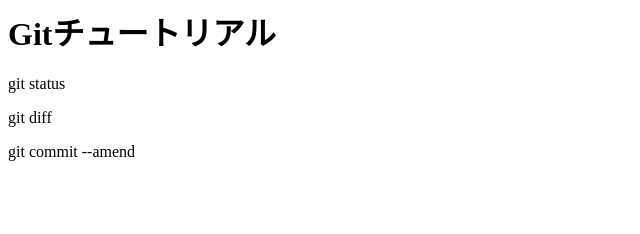
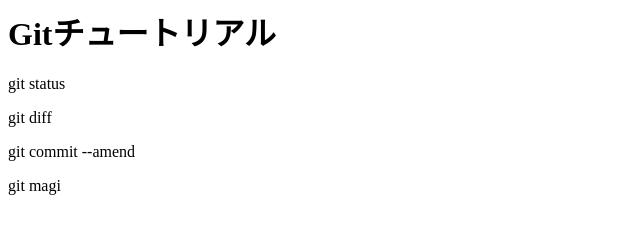
Before and after one commit to hitoshi1104/git_tutorial, a plain HTML site: page index.html in a window 1280 px wide. Shown: the full height of the page, 0-640 px from the left. Drawn offline with Linux system fonts and the light colour scheme.

```diff
--- a/index.html
+++ b/index.html
@@ -2,3 +2,4 @@
 <p>git status</p>
 <p>git diff</p>
 <p>git commit --amend</p>
+<p>git magi</p>
```
